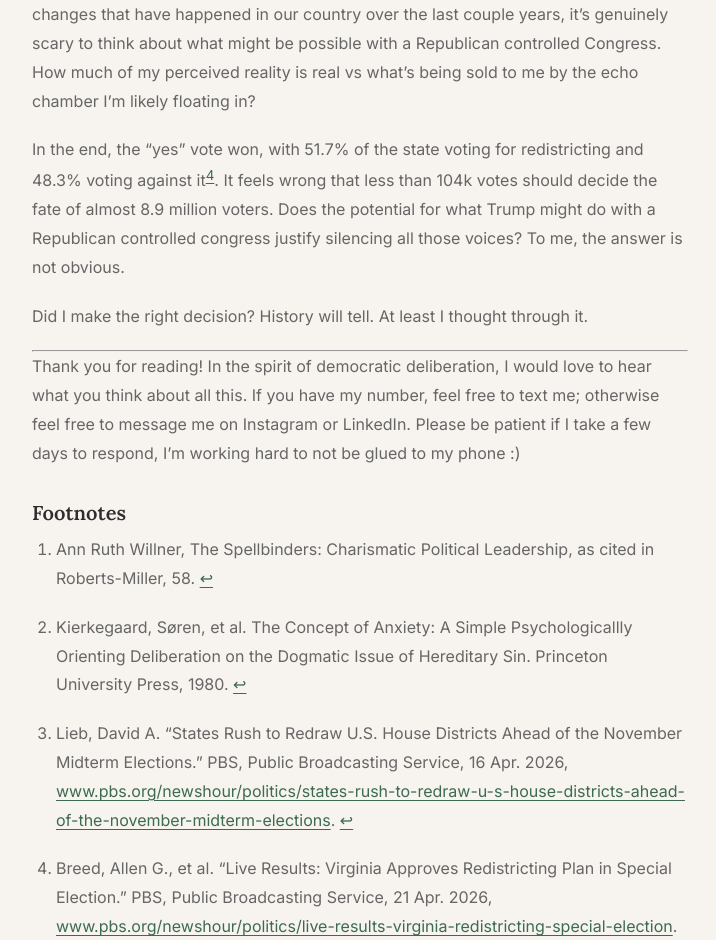
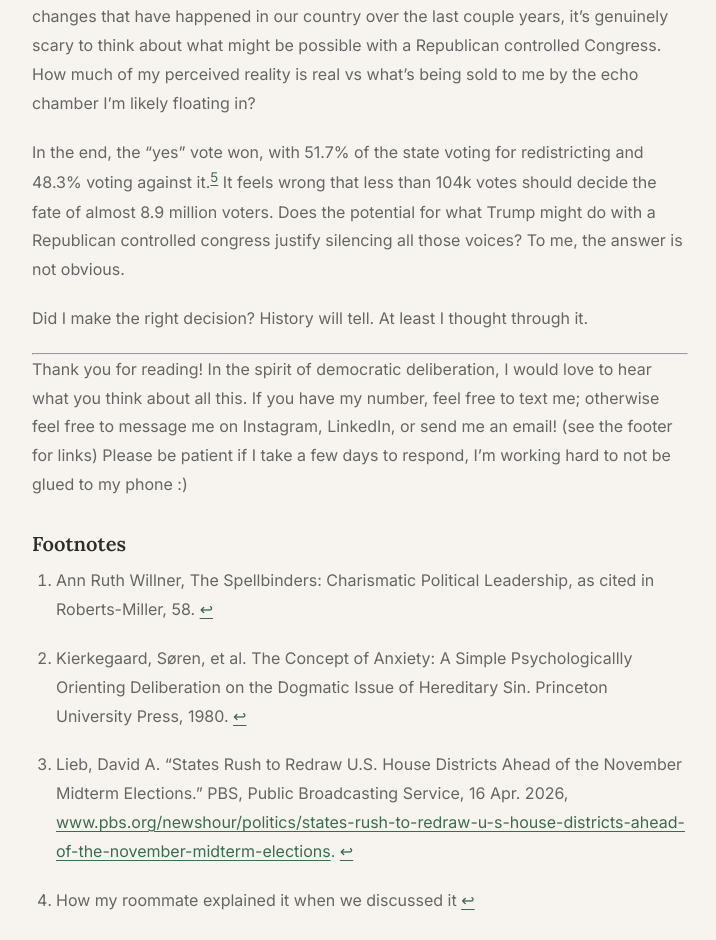
Before and after one commit to lbrown98/elbie-web, a React (Vite) app: page /blog/20260429_Demagoguery_and_Democracy in a window 1280 px wide. Shown: the part 6622-7562 px from the top of the page, without its empty margins (280-996 px from the left). Built offline with nearby package versions, Linux system fonts and the light colour scheme.

Commit message:
adding email option as way to coomment on blog posts

```diff
--- a/src/pages/BlogPost.jsx
+++ b/src/pages/BlogPost.jsx
@@ -47,7 +47,10 @@ function BlogPost() {
       </header>
 
       <article className="blog-post-body">
-        <ReactMarkdown remarkPlugins={[remarkGfm]} components={{ a: ({node, ...props}) => <a {...props} target="_blank" rel="noopener noreferrer" /> }}>{post.body}</ReactMarkdown>
+        <ReactMarkdown remarkPlugins={[remarkGfm]} components={{ a: ({node, href, ...props}) => {
+            const isExternal = href?.startsWith('http')
+            return <a href={href} {...props} {...(isExternal ? { target: '_blank', rel: 'noopener noreferrer' } : {})} />
+          } }}>{post.body}</ReactMarkdown>
       </article>
     </div>
   )
--- a/src/posts/20260429_Demagoguery_and_Democracy.md
+++ b/src/posts/20260429_Demagoguery_and_Democracy.md
@@ -85,19 +85,20 @@ Highly recommend 10/10. Everyone should read this.
 
 In case you’re somehow not tired from reading this very long book review, here’s a fun fact: I finished reading this book during the period of time before the 2026 midterm elections where states across the country were trying to emergency-gerrymander their districts in an attempt to gain more seats in Congress. The background is that: Trump encouraged Texas to redistrict, and they did. Then California got pissed and retaliated by also redistricting, and then it just cascaded from there.[^3]
 
-Before understanding the context, I read the VA special election to “redistrict” as a scummy gerrymandering scheme. Then I was informed that it was an attempt to “cancel out other gerrymandering,” which makes the situation more complicated. It’s always more complicated.
+Before understanding the context, I read the VA special election to “redistrict” as a scummy gerrymandering scheme. Then I was informed that it was an attempt to “cancel out other gerrymandering,”[^4] which makes the situation more complicated. It’s always more complicated.
 
 I am incredibly anti-gerrymandering by principle. At the same time, with all the changes that have happened in our country over the last couple years, it’s genuinely scary to think about what might be possible with a Republican controlled Congress. How much of my perceived reality is real vs what’s being sold to me by the echo chamber I’m likely floating in?
 
-In the end, the “yes” vote won, with 51.7% of the state voting for redistricting and 48.3% voting against it[^4]. It feels wrong that less than 104k votes should decide the fate of almost 8.9 million voters. Does the potential for what Trump might do with a Republican controlled congress justify silencing all those voices? To me, the answer is not obvious.
+In the end, the “yes” vote won, with 51.7% of the state voting for redistricting and 48.3% voting against it.[^5] It feels wrong that less than 104k votes should decide the fate of almost 8.9 million voters. Does the potential for what Trump might do with a Republican controlled congress justify silencing all those voices? To me, the answer is not obvious.
 
 Did I make the right decision? History will tell. At least I thought through it.
 
 ______
 
-Thank you for reading! In the spirit of democratic deliberation, I would love to hear what you think about all this. If you have my number, feel free to text me; otherwise feel free to message me on Instagram or LinkedIn. Please be patient if I take a few days to respond, I’m working hard to not be glued to my phone :)
+Thank you for reading! In the spirit of democratic deliberation, I would love to hear what you think about all this. If you have my number, feel free to text me; otherwise feel free to message me on Instagram, LinkedIn, or send me an email! (see the footer for links) Please be patient if I take a few days to respond, I’m working hard to not be glued to my phone :)
 
 [^1]: Ann Ruth Willner, The Spellbinders: Charismatic Political Leadership, as cited in Roberts-Miller, 58.
 [^2]:  Kierkegaard, Søren, et al. The Concept of Anxiety: A Simple Psychologicallly Orienting Deliberation on the Dogmatic Issue of Hereditary Sin. Princeton University Press, 1980.
 [^3]: Lieb, David A. “States Rush to Redraw U.S. House Districts Ahead of the November Midterm Elections.” PBS, Public Broadcasting Service, 16 Apr. 2026, www.pbs.org/newshour/politics/states-rush-to-redraw-u-s-house-districts-ahead-of-the-november-midterm-elections.
-[^4]: Breed, Allen G., et al. “Live Results: Virginia Approves Redistricting Plan in Special Election.” PBS, Public Broadcasting Service, 21 Apr. 2026, www.pbs.org/newshour/politics/live-results-virginia-redistricting-special-election.
+[^4]: How my roommate explained it when we discussed it
+[^5]: Breed, Allen G., et al. “Live Results: Virginia Approves Redistricting Plan in Special Election.” PBS, Public Broadcasting Service, 21 Apr. 2026, www.pbs.org/newshour/politics/live-results-virginia-redistricting-special-election.
--- a/src/posts/20260503_Goals_and_Accountability.md
+++ b/src/posts/20260503_Goals_and_Accountability.md
@@ -59,4 +59,4 @@ Looking back across the last few months, this strategy has helped me stay accoun
 
 ______
 
-Thanks for reading! If you have any thoughts or comments on how I set and manage goals, or if you have your own methodologies that you’d like to share, I’d love to chat! Please don’t hesitate to reach out to me on socials or through text. Until next time!
+Thanks for reading! If you have any thoughts or comments on how I set and manage goals, or if you have your own methodologies that you’d like to share, I’d love to chat! Please don’t hesitate to reach out to me through socials, email, or text. Until next time!
```
